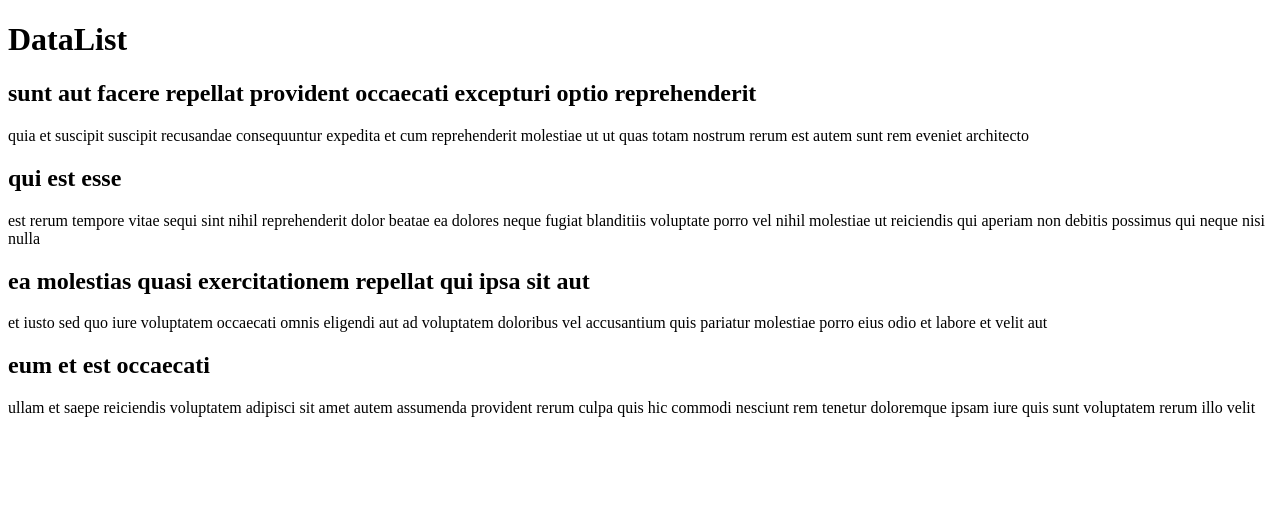
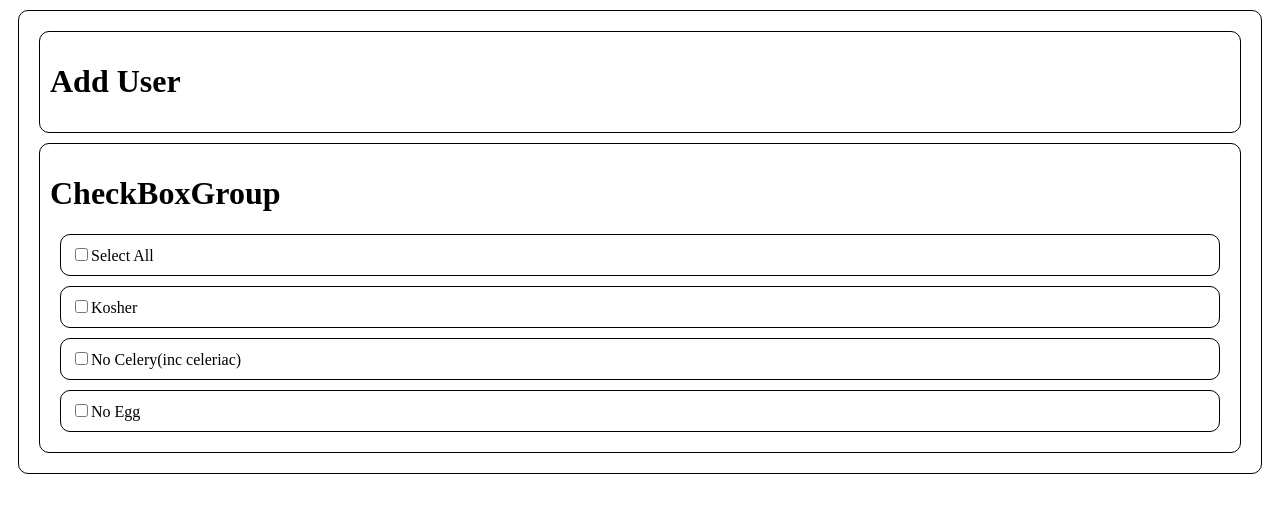
Before and after one commit to guanfei24/my-react-app, a React (Create React App) app: page / in a window 1280 px wide. Shown: the top 512 px of the page. Built offline with nearby package versions, Linux system fonts and the light colour scheme.

Commit message:
Day 5 first assignment

```diff
--- a/src/App.jsx
+++ b/src/App.jsx
@@ -1,9 +1,11 @@
-import styles from "./App.module.css";
+import "./Day5/style.css";
 import { Task } from "./Task.jsx";
 import { useState } from "react";
 import { useEffect } from "react";
 import Counter from "./problem/Counter.jsx";
 import DataList from "./Day4/DataList.jsx";
+import AddUserForm from "./Day5/AddUserForm.jsx";
+import CheckBoxGroup from "./Day5/CheckBoxGroup.jsx";
 
 function App() {
   return (
@@ -11,6 +13,8 @@ function App() {
       {/* <Counter /> */}
       {/* <DataList /> */}
       <AddUserForm />
+      <CheckBoxGroup/>
+
     </>
   );
 }
--- a/src/Day5/AddUserForm.jsx
+++ b/src/Day5/AddUserForm.jsx
@@ -1,9 +1,8 @@
-function AddUserForm() {
+export default function AddUserForm() {
   return (
-    <>
+    <div>
       <h1>Add User</h1>
-    </>
+
+    </div>
   );
-}
-
-export default AddUserForm;
+};
--- /dev/null
+++ b/src/Day5/CheckBoxGroup.jsx
@@ -0,0 +1,49 @@
+import { useEffect, useState } from "react";
+
+function CheckBoxGroup() {
+    const [selectAll, setSelectAll] = useState(false);
+    const [kosher, setKosher] = useState(false);
+    const [noCelery, setNoCelery] = useState(false);
+    const [noEgg, setNoEgg] = useState(false);
+
+    const handleSelectAll = (e) => {
+        setSelectAll(e.target.checked);
+        if (e.target.checked) {
+            setKosher(true);
+            setNoCelery(true);
+            setNoEgg(true);
+        } else {
+            setKosher(false);
+            setNoCelery(false);
+            setNoEgg(false);
+        }
+    };
+    const handleKosher = (e) => {
+        setKosher(e.target.checked);
+    };
+    const handleNoCelery = (e) => {
+        setNoCelery(e.target.checked);
+    };
+    const handleNoEgg = (e) => {
+        setNoEgg(e.target.checked);
+
+    };
+    useEffect(() => {
+        if (kosher && noCelery && noEgg) {
+            setSelectAll(true);
+        } else {
+            setSelectAll(false);
+        }
+    }, [kosher, noCelery, noEgg]);
+    return (
+        <div>
+            <h1>CheckBoxGroup</h1>
+            <div><label><input type="checkbox" checked={selectAll} onChange={handleSelectAll} />Select All</label></div>
+            <div><label><input type="checkbox" checked={kosher} onChange={handleKosher} />Kosher</label></div>
+            <div><label><input type="checkbox" checked={noCelery} onChange={handleNoCelery} />No Celery(inc celeriac)</label></div>
+            <div><label><input type="checkbox" checked={noEgg} onChange={handleNoEgg} />No Egg</label></div>
+        </div>
+    );
+}
+
+export default CheckBoxGroup;
--- /dev/null
+++ b/src/Day5/style.css
@@ -0,0 +1,6 @@
+div{
+    border: 1px solid black;
+    padding: 10px;
+    border-radius: 10px;
+    margin: 10px;
+}
--- a/src/index.jsx
+++ b/src/index.jsx
@@ -1,6 +1,6 @@
 import React from 'react';
 import ReactDOM from 'react-dom/client';
-import DataList from './Day4/DataList.jsx';
+import App from './App';
 
 const root = ReactDOM.createRoot(document.getElementById('root'));
-root.render(<DataList />);
+root.render(<App />);
```
Also changed, not shown: src/Day5/CheckBoxes.jsx (deleted).
